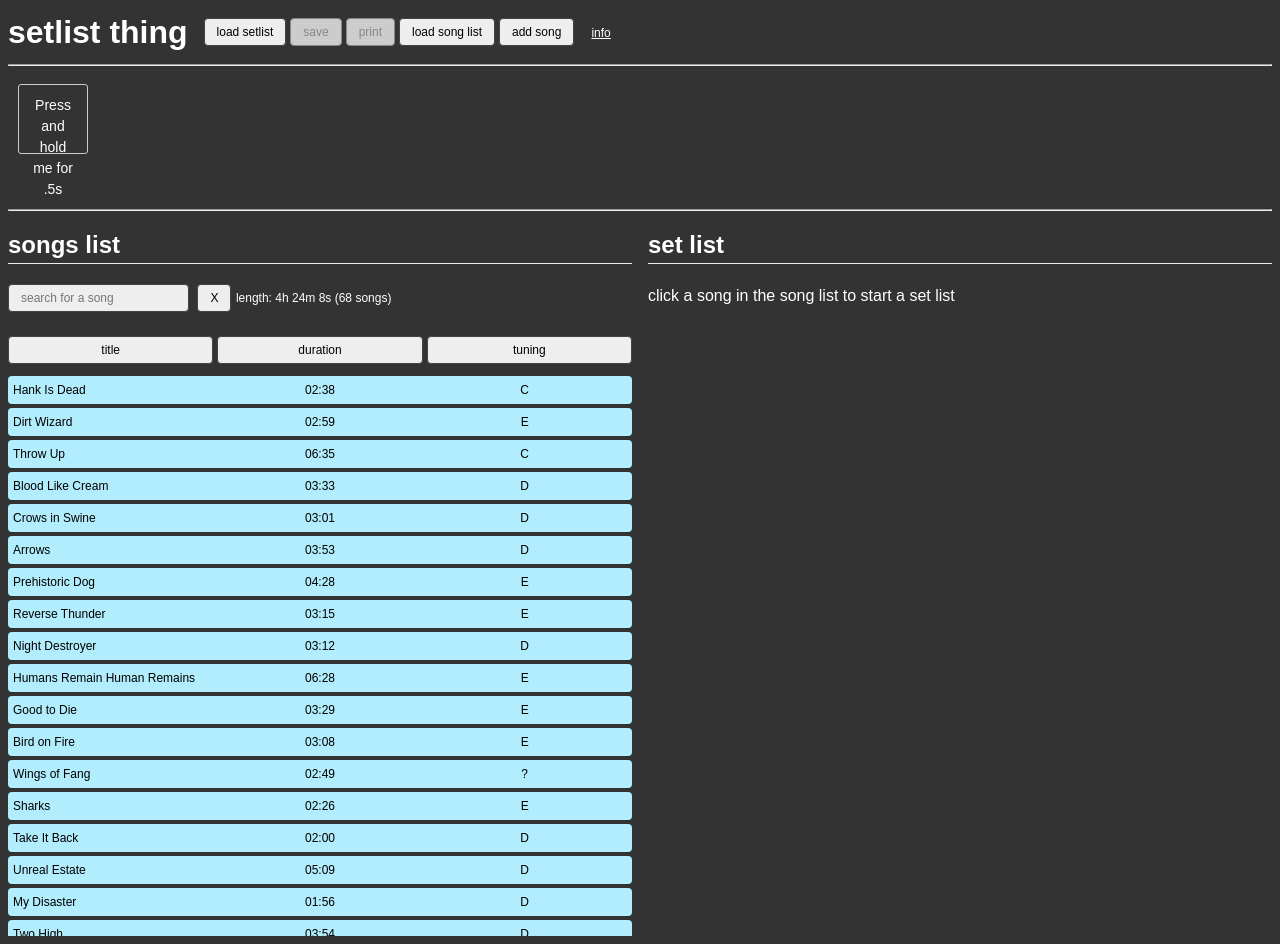
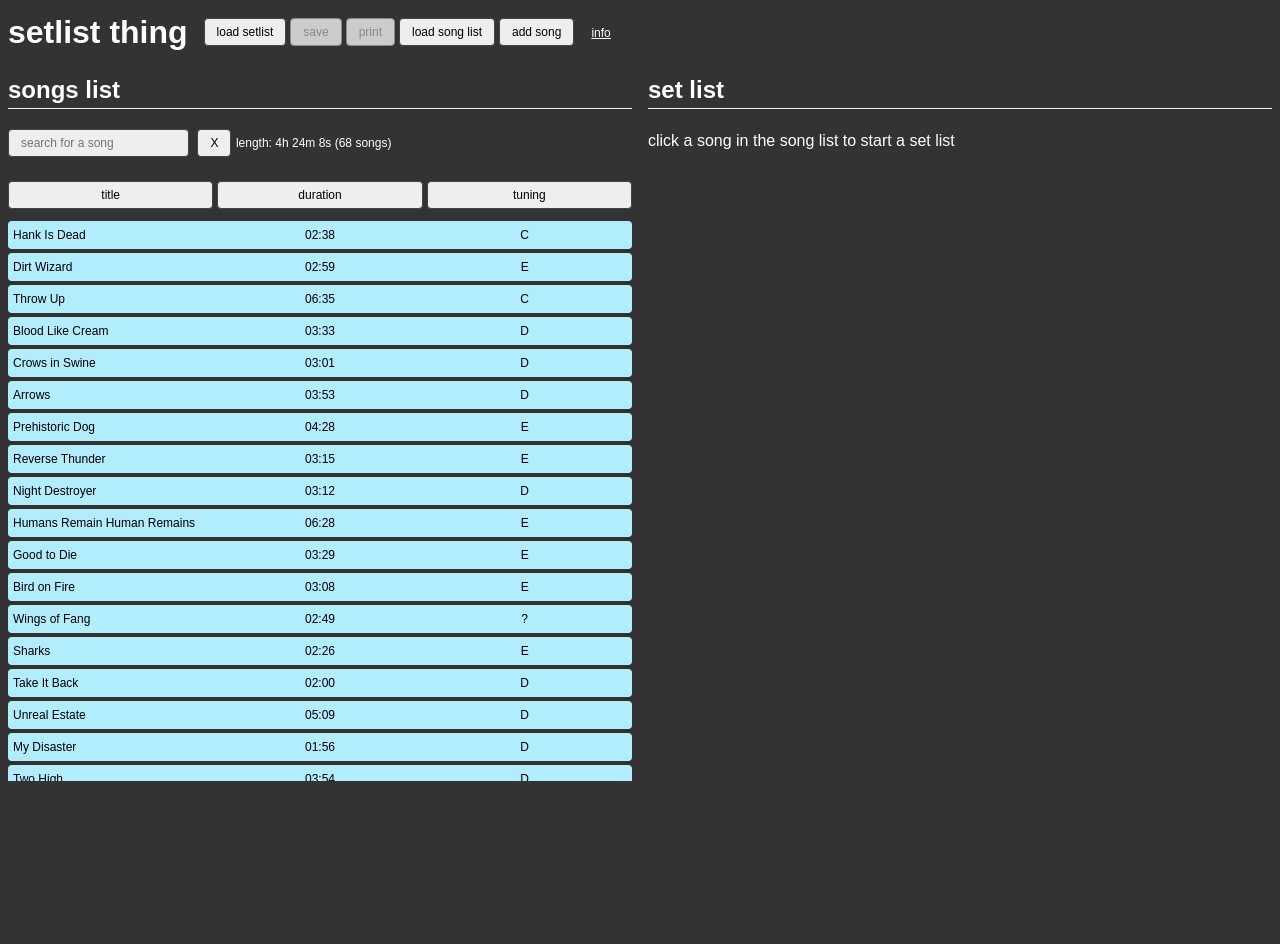
Before and after one commit to tkroo/setlist-thing, a SvelteKit app: page / in a window 1280 px wide. After the commit the page ends 800 px from the top, so only its background shows below. Built offline with nearby package versions, Linux system fonts and the light colour scheme.

Commit message:
remove test button

```diff
--- a/src/routes/+page.svelte
+++ b/src/routes/+page.svelte
@@ -66,6 +66,9 @@
 
 </script>
 
+
+
+
 <!-- <ContextMenu /> -->
  <svelte:window on:long-press={longpressed} />
 <!-- {#if $ctrlPressed}CTRL PRESSED{:else}&nbsp;{/if} -->
@@ -77,13 +80,6 @@
   <EditSong song={currentSong} bind:showEdit on:updateSong={updateSong}/>
   {/if}
 </header>
-
-<hr>
-<div class="dock-item" data-long-press-delay="500">Press and hold me for .5s</div>
-<hr>
-
-
-
 
 <div class="cols">
   <div class="songlist">
```
